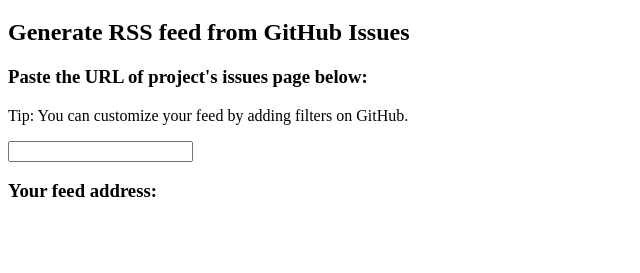
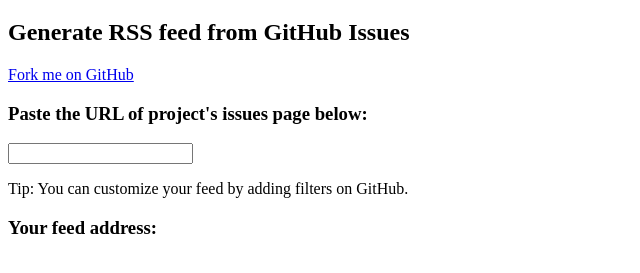
Before and after one commit to imsun/gh-feed, a website: page index.html in a window 1280 px wide. Shown: the part 61-334 px from the top of the page, without its empty margins (0-640 px from the left). Drawn offline with Linux system fonts and the light colour scheme.

Commit message:
add GitHub link

```diff
--- a/index.html
+++ b/index.html
@@ -7,9 +7,10 @@
 <body>
 <h1>gh-feed</h1>
 <h2>Generate RSS feed from GitHub Issues</h2>
+<a href="https://github.com/imsun/gh-feed">Fork me on GitHub</a>
 <h3>Paste the URL of project's issues page below:</h3>
+<input id="urlInput" type="text">
 <p>Tip: You can customize your feed by adding filters on GitHub.</p>
-<input id="urlInput" type="text">
 <h3>Your feed address:</h3>
 <div id="feedAddress"></div>
 <script>
```
